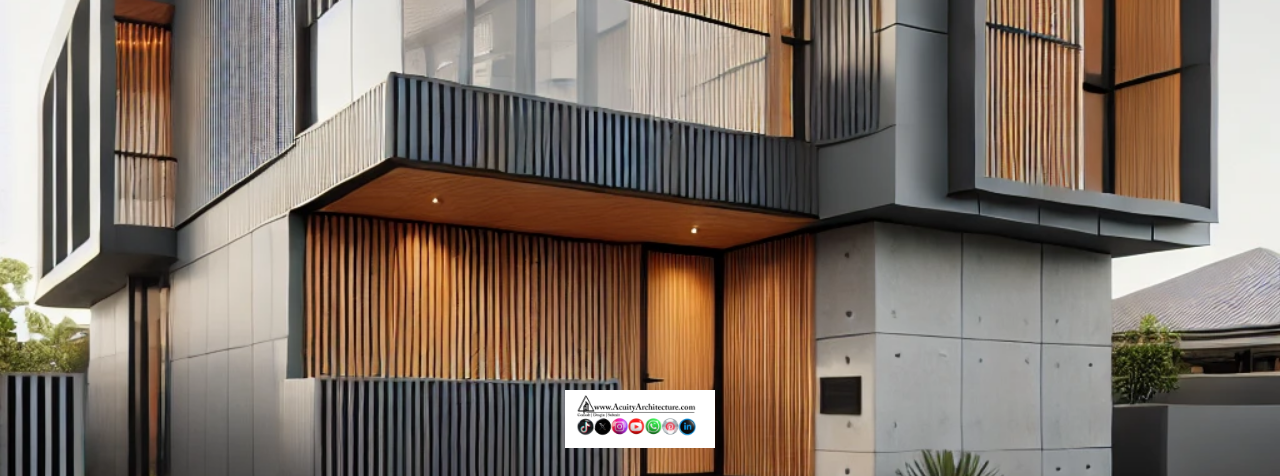
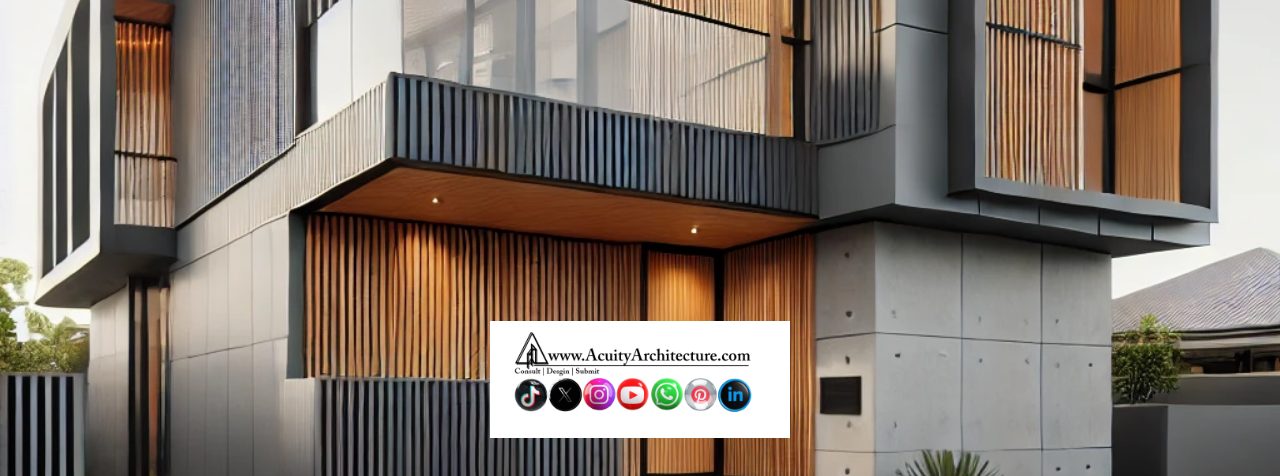
Before and after one commit to PablowWithoutTheEscobar/AAlandingpage, a plain HTML site: page index.html in a window 1280 px wide. Shown: the part 390-866 px from the top of the page. Drawn offline with Linux system fonts and the light colour scheme.

Commit message:
Update index.html
In large social media

```diff
--- a/index.html
+++ b/index.html
@@ -27,9 +27,9 @@
       border-radius: 10px;
     }
     img.social-media {
-      width: 150px;
+      width: 300px;
       height: auto;
-      margin-bottom: 20px;
+      margin-bottom: 30px;
     }
     a {
       color: white;
```
